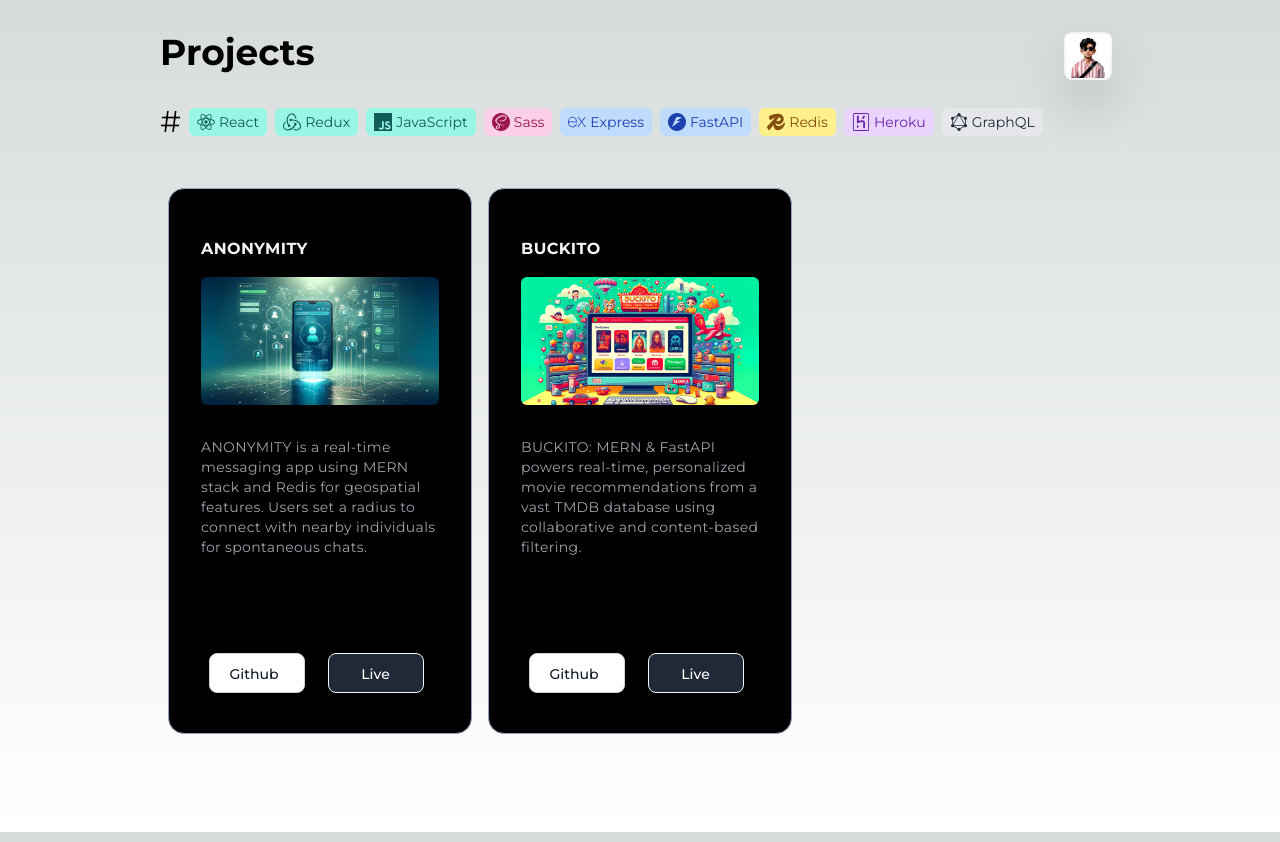
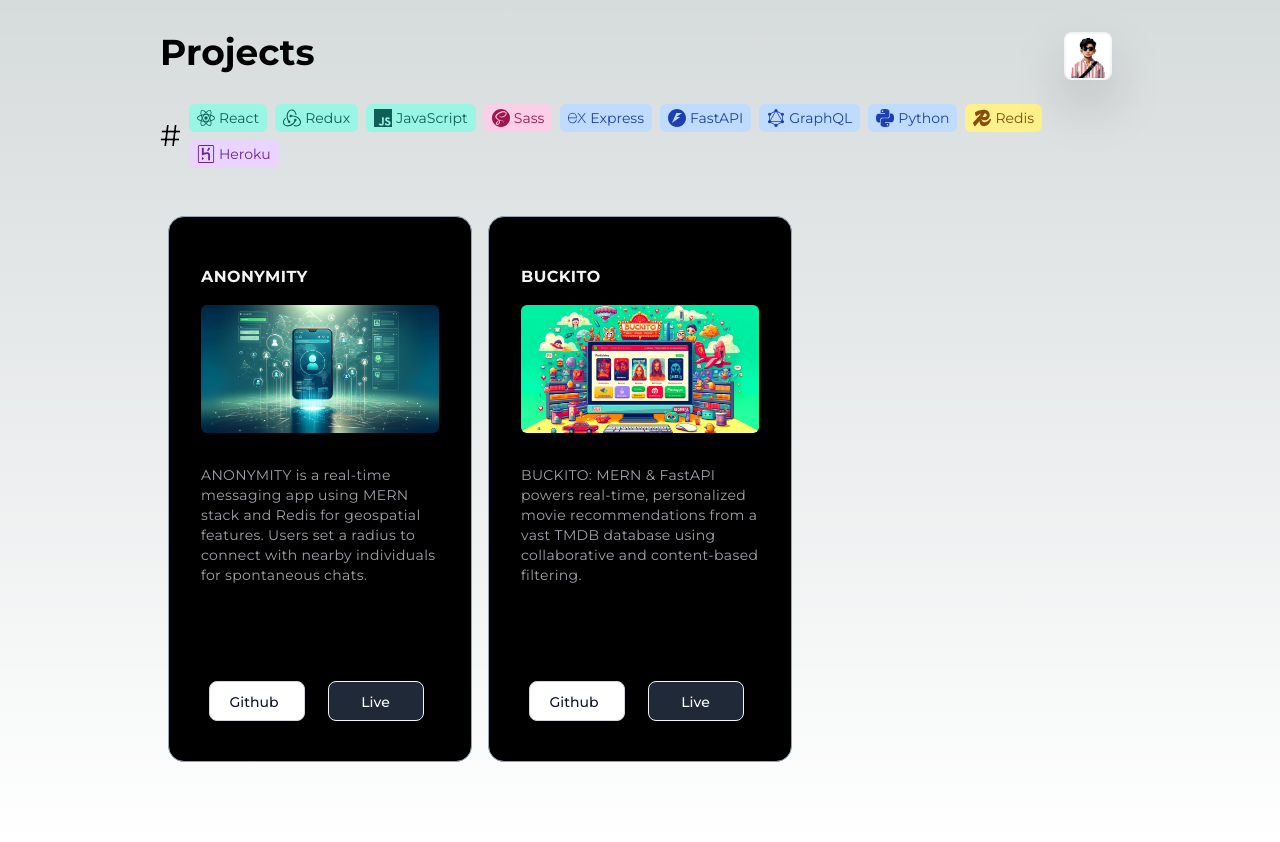
Before and after one commit to Priyanshu-C/iamstackless, a Next.js app: page /projects in a window 1280 px wide. Built offline with nearby package versions, Linux system fonts and the light colour scheme.

Commit message:
Add GraphQL and Python to BE tech stack

```diff
--- a/app/(all-routes)/projects/data.tsx
+++ b/app/(all-routes)/projects/data.tsx
@@ -49,10 +49,9 @@ export const techIcons: Record<keyof typeof TECH_STACK_ENUM, JSX.Element> = {
 export const techStackMapping: Record<string, string[]> = {
     FE: ["react", "redux", "javascript"],
     Styles: ["sass"],
-    BE: ["express", "fastapi"],
+    BE: ["express", "fastapi", "graphql", "python"],
     DB: ["redis"],
     Deployment: ["heroku"],
-    Others: ["graphql"],
 };
 
 export const techStackColors = {
```
